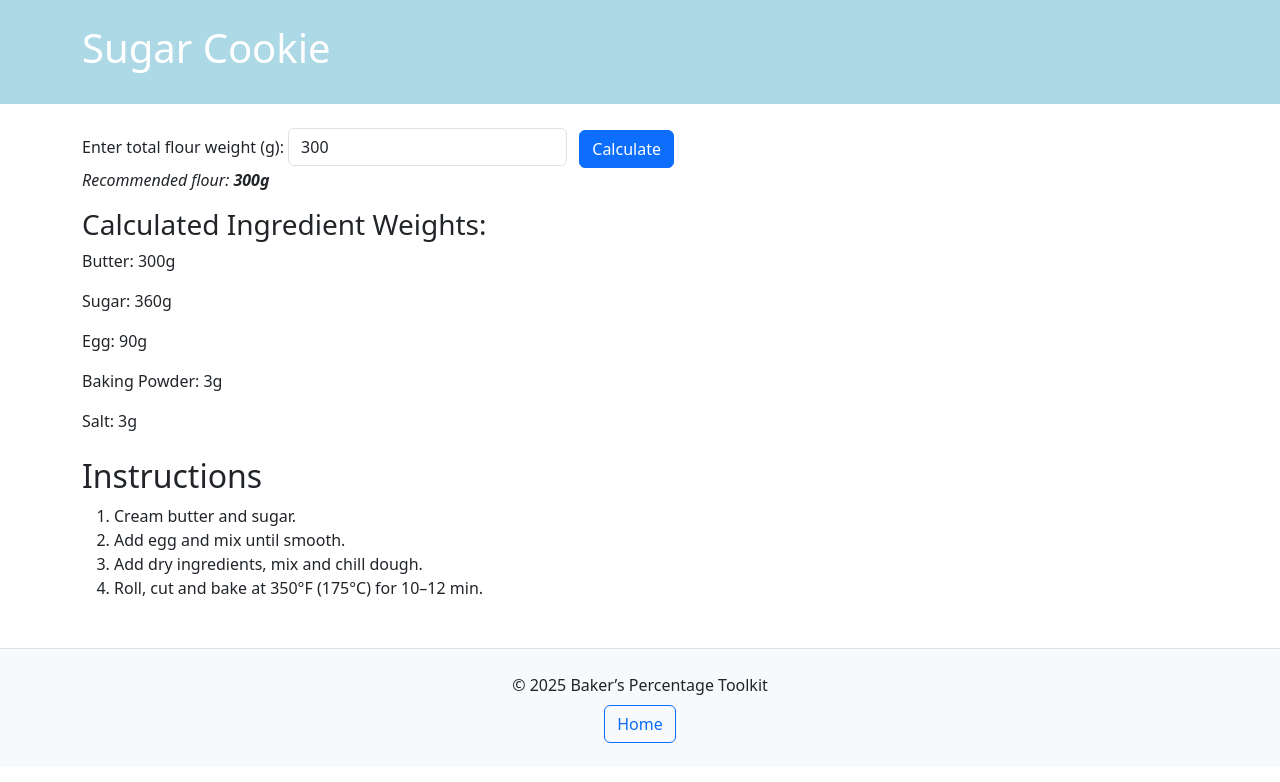
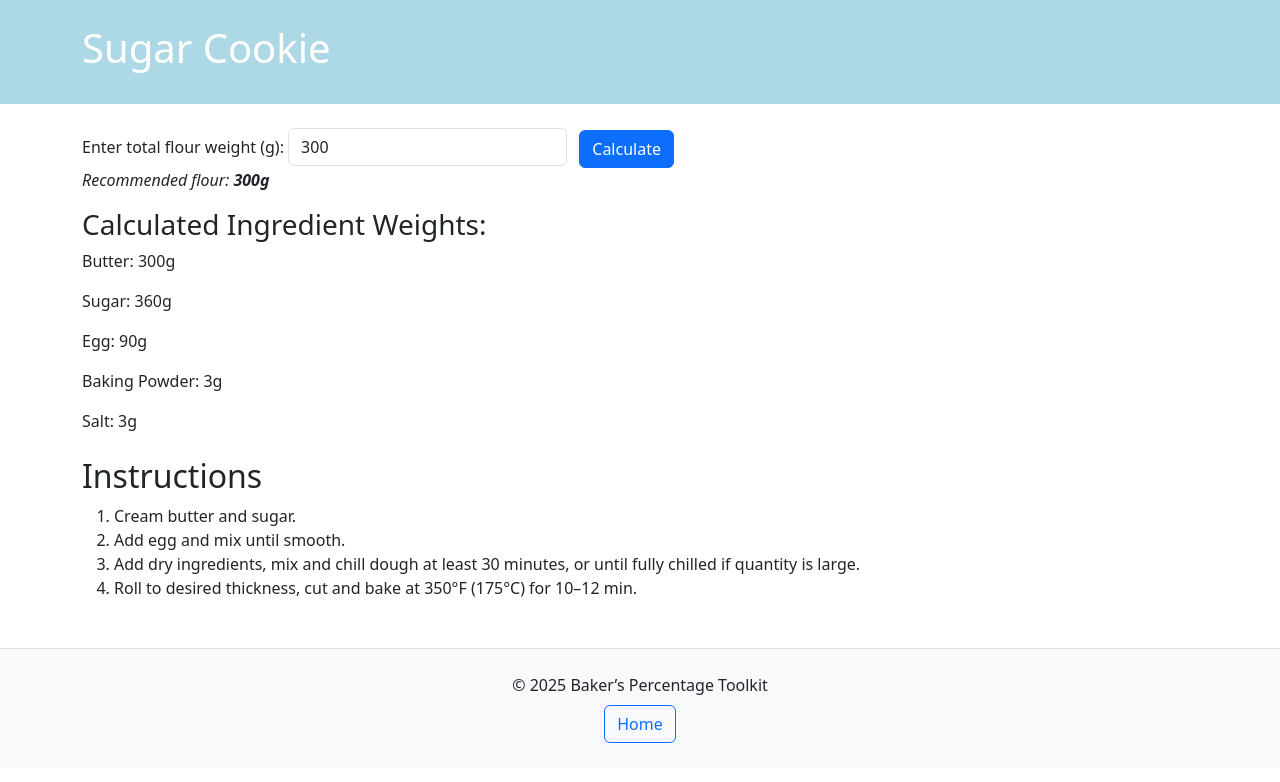
Before and after one commit to sethtakacs/bakerspercent, a plain HTML site: page recipes/sugar-cookie.html in a window 1280 px wide. Drawn offline with nearby package versions, Linux system fonts and the light colour scheme.

Commit message:
Update sugar-cookie.html

```diff
--- a/recipes/sugar-cookie.html
+++ b/recipes/sugar-cookie.html
@@ -53,8 +53,8 @@
       <ol>
         <li>Cream butter and sugar.</li>
 <li>Add egg and mix until smooth.</li>
-<li>Add dry ingredients, mix and chill dough.</li>
-<li>Roll, cut and bake at 350°F (175°C) for 10–12 min.</li>
+<li>Add dry ingredients, mix and chill dough at least 30 minutes, or until fully chilled if quantity is large.</li>
+<li>Roll to desired thickness, cut and bake at 350°F (175°C) for 10–12 min.</li>
       </ol>
     </section>
 
```
